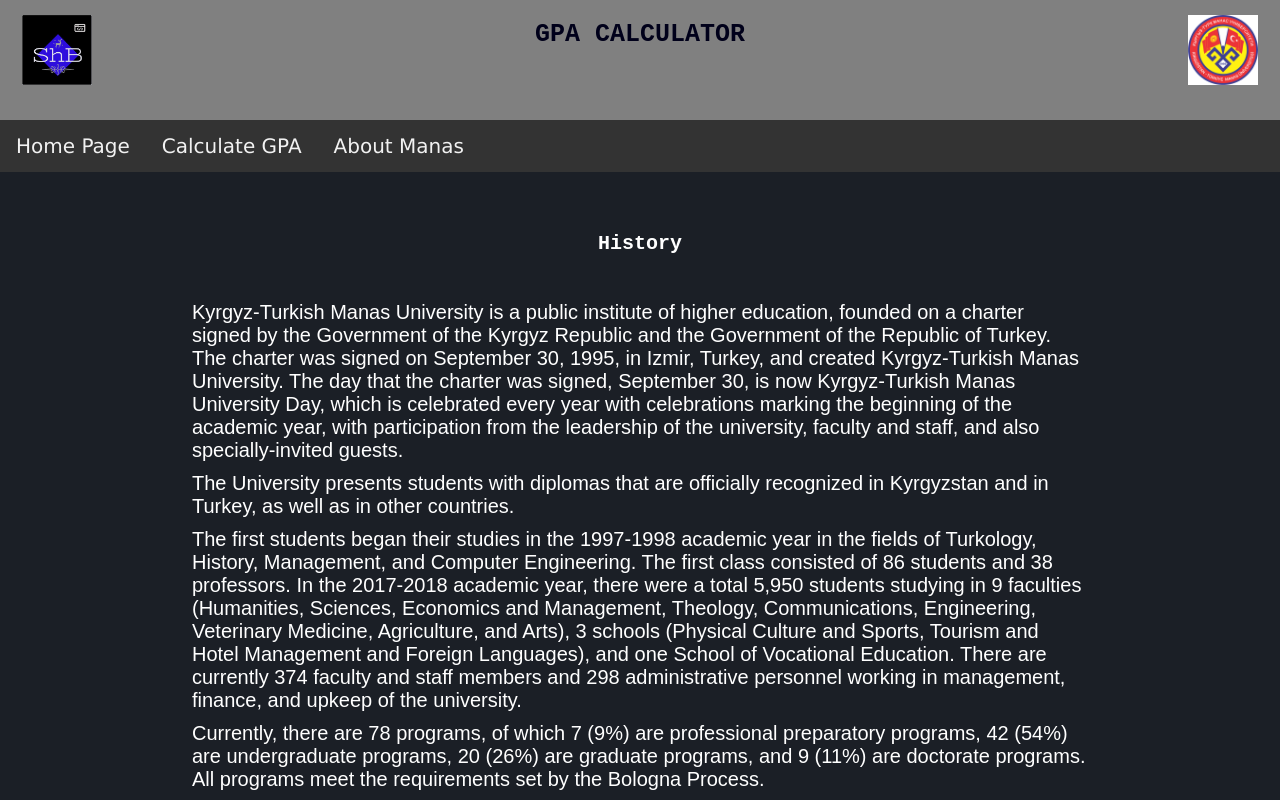
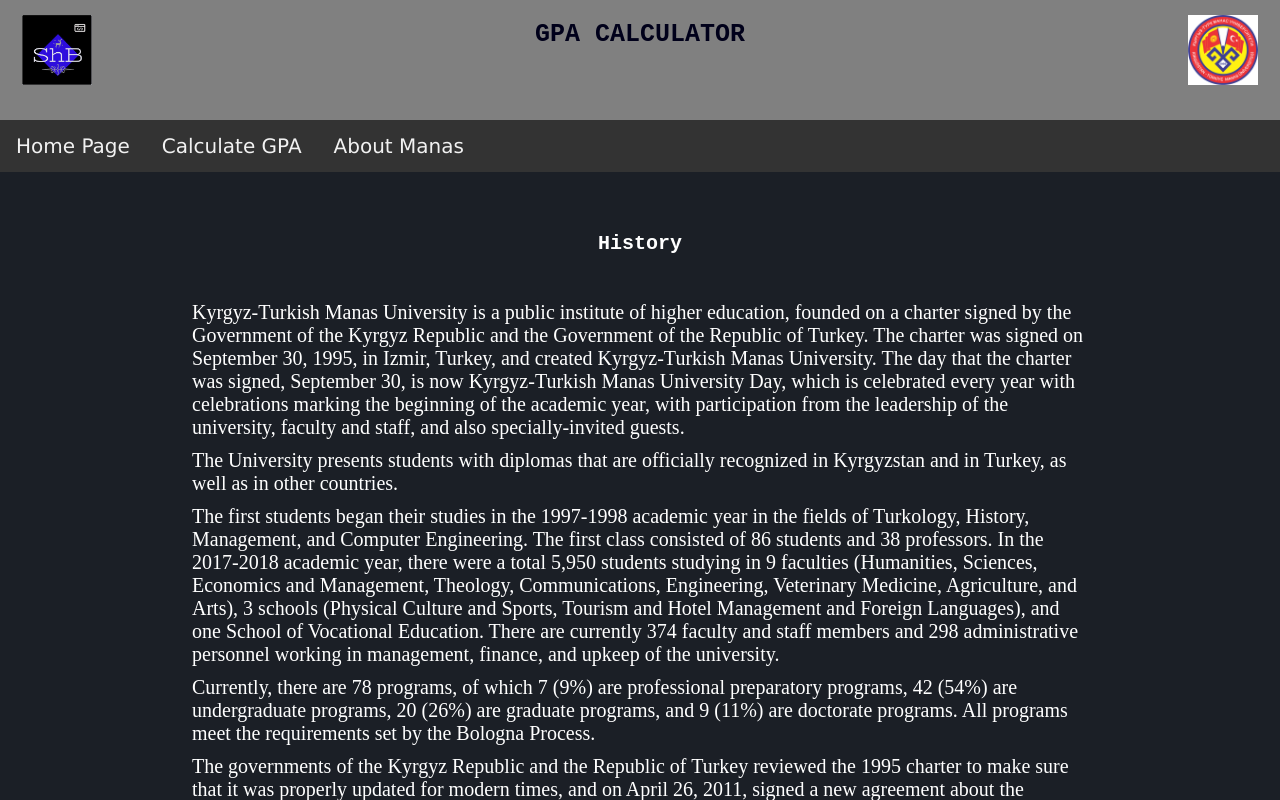
Before and after one commit to shumkar-barpiev/gpa-project, a React (Create React App) app: page /about in a window 1280 px wide. Shown: the top 800 px of the page. Built offline with nearby package versions, Linux system fonts and the light colour scheme.

Commit message:
Update About.css

```diff
--- a/src/About.css
+++ b/src/About.css
@@ -8,7 +8,7 @@
 }
 .noteblock p{
   font-size: 20px;
-  font-family: Arial;
+  font-family: Times New Roman;
 }
 #inlineFrameExample{
   width:40%; margin-left:30%; margin-right:30%;
```
